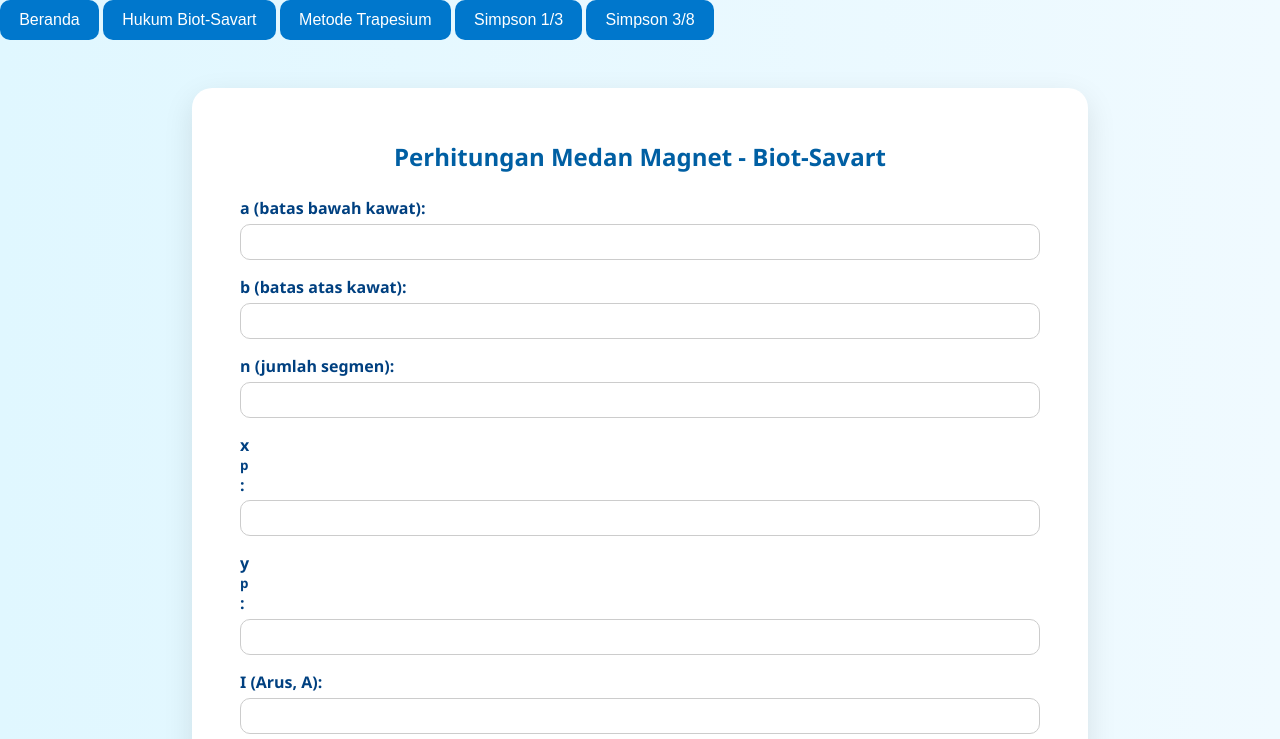
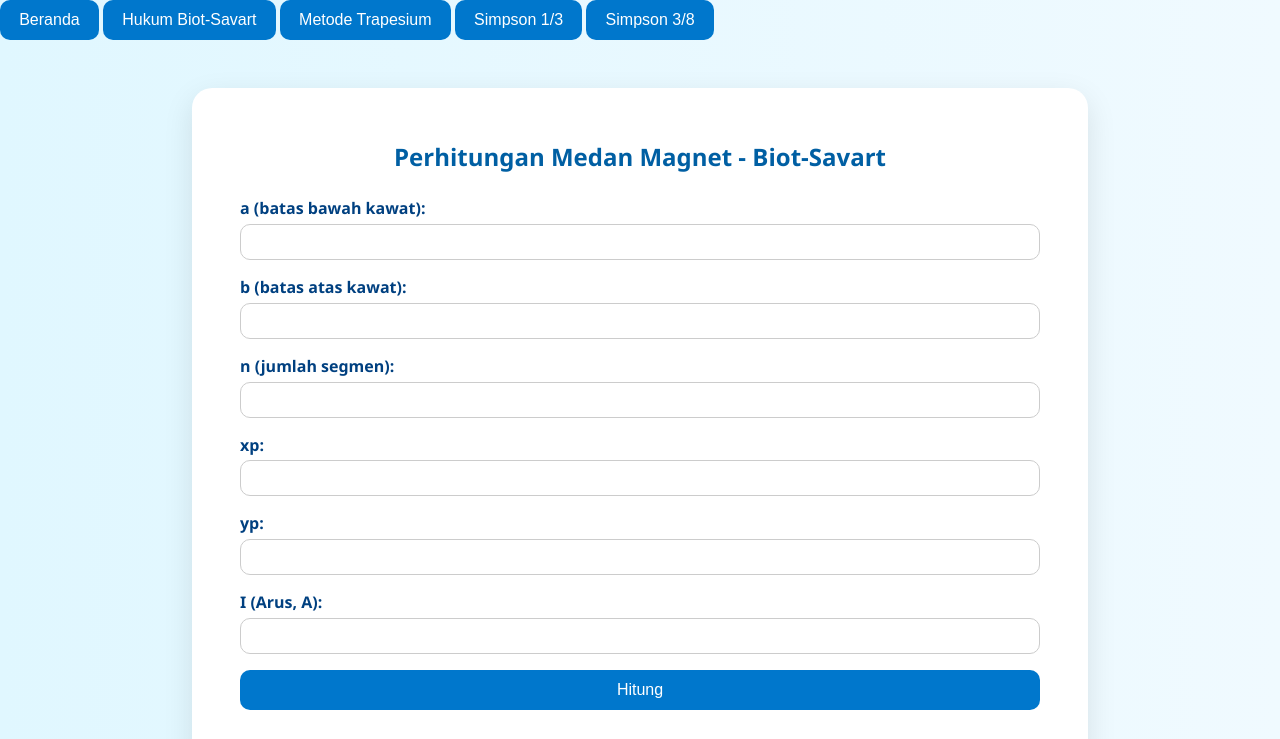
Before and after one commit to desabaru564/fisskom.github.io, a plain HTML site: page perhitungan/biosavart.html in a window 1280 px wide. Shown: the top 739 px of the page. Drawn offline with Linux system fonts and the light colour scheme.

Commit message:
Update biosavart.html

```diff
--- a/perhitungan/biosavart.html
+++ b/perhitungan/biosavart.html
@@ -21,8 +21,8 @@
       <label>a (batas bawah kawat): <input type="number" step="any" id="a" required></label>
       <label>b (batas atas kawat): <input type="number" step="any" id="b" required></label>
       <label>n (jumlah segmen): <input type="number" id="n" required></label>
-      <label>x<sub>p</sub>: <input type="number" step="any" id="xp" required></label>
-      <label>y<sub>p</sub>: <input type="number" step="any" id="yp" required></label>
+      <label>xp: <input type="number" step="any" id="xp" required></label>
+      <label>yp: <input type="number" step="any" id="yp" required></label>
       <label>I (Arus, A): <input type="number" step="any" id="I" required></label>
       <button type="submit">Hitung</button>
     </form>
```
